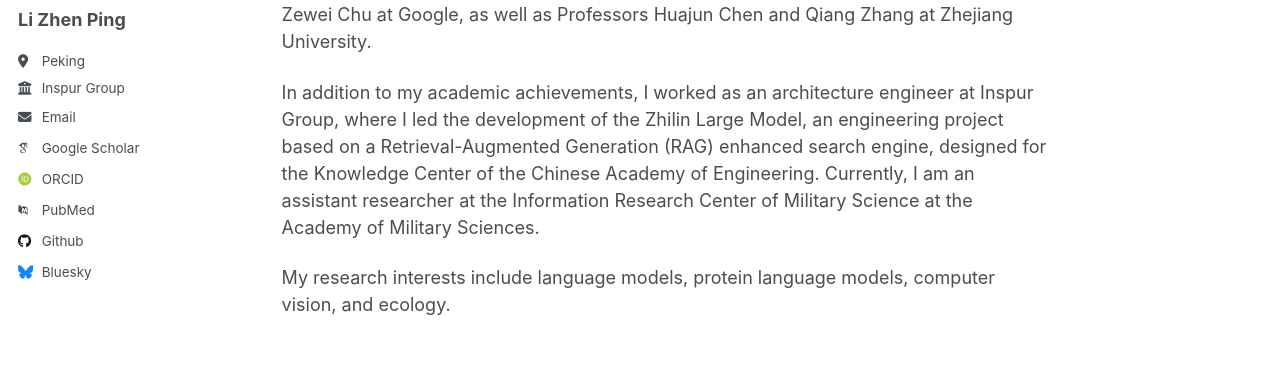
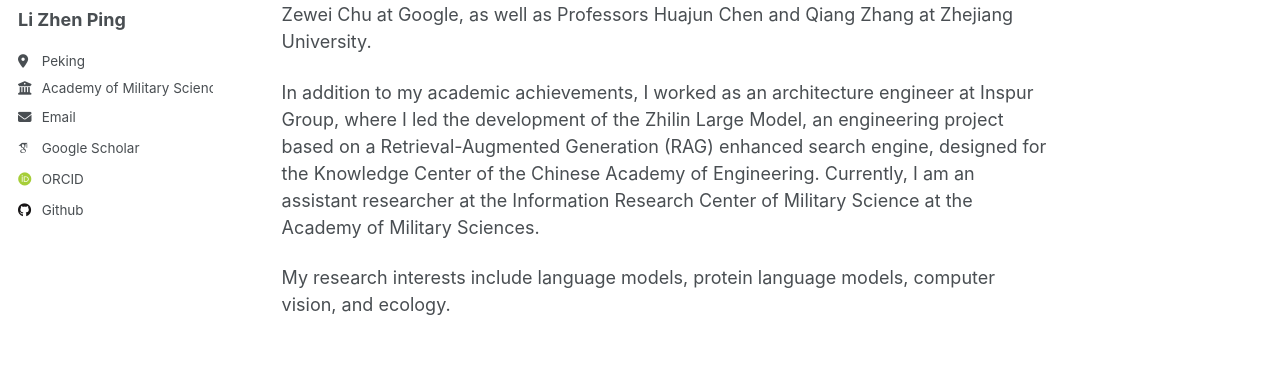
Before and after one commit to lizhenping/lizhenping.github.io, a Jekyll site: the page built from _pages/about.md, in a window 1280 px wide. Shown: the part 282-647 px from the top of the page. Built offline with Jekyll 4.4.1, drawn with Linux system fonts in a browser that asks for light colours; some web fonts are replaced.

Commit message:
更新了工作单位

```diff
--- a/_config.yml
+++ b/_config.yml
@@ -26,7 +26,7 @@
   pronouns         : # example: "she/her"
   bio              : ""
   location         : "Peking"
-  employer         : "Inspur Group"
+  employer         : "Academy of Military Sciences"
   uri              : # URL
   email            : "lizhenping18@mails.ucas.ac.cn"
 
@@ -36,7 +36,7 @@
   impactstory      : # URL
   orcid            : "https://orcid.org/0000-0001-8590-8517"
   semantic         : # URL
-  pubmed           : "https://www.ncbi.nlm.nih.gov/pubmed/?term=john+snow"
+  pubmed           : # URL
   researchgate     : # URL
 
   # Repositories and software development
@@ -48,7 +48,7 @@
   stackoverflow    : # User number or user number and name (i.e., use "1" or "1/jeff-atwood")
 
   # Social media
-  bluesky          : "bsky.app" # Replace this with you Bluesky username
+  bluesky          : # "bsky.app" # Replace this with you Bluesky username
   facebook         : # Username
   flickr           : # Username
   foursquare       : # Username
```
